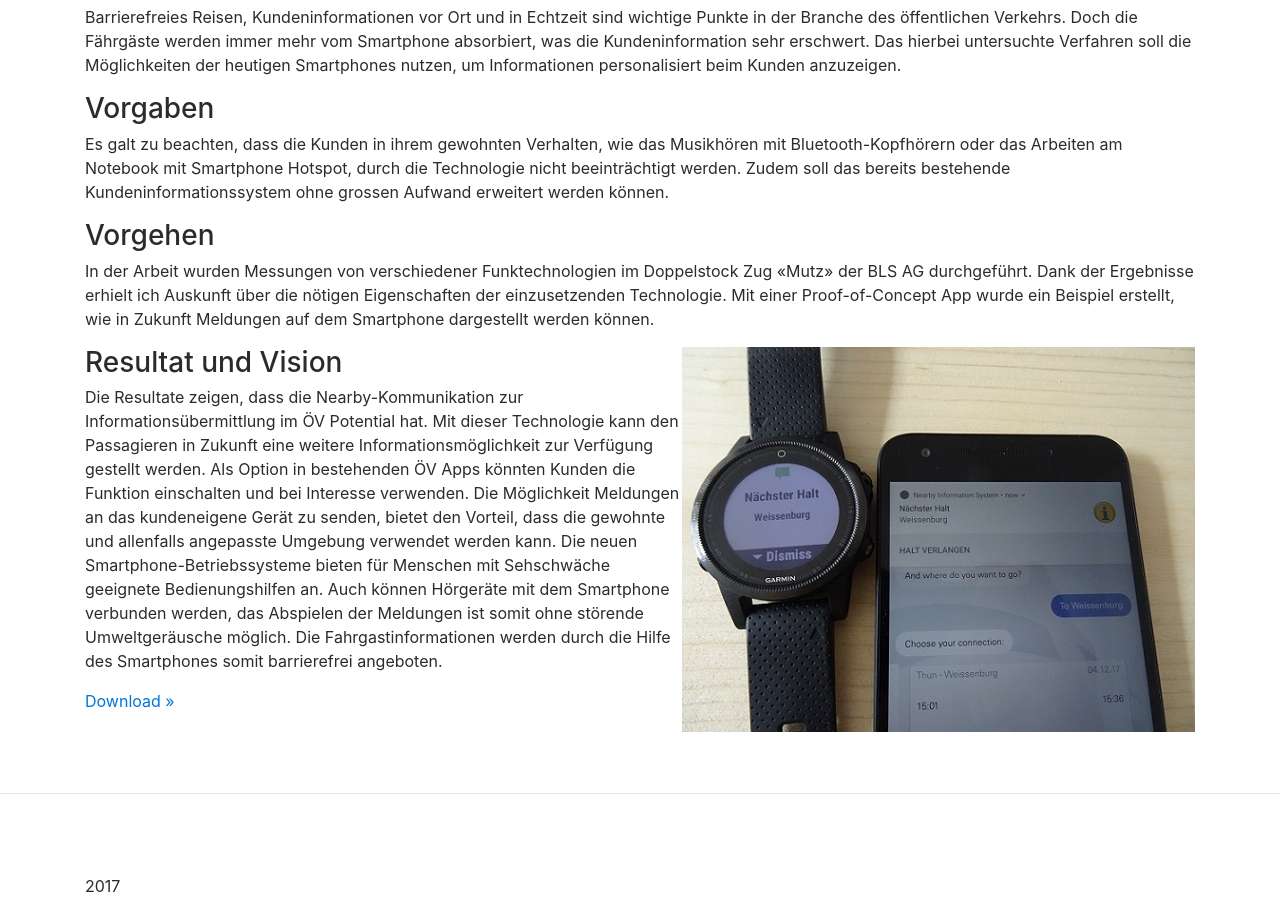
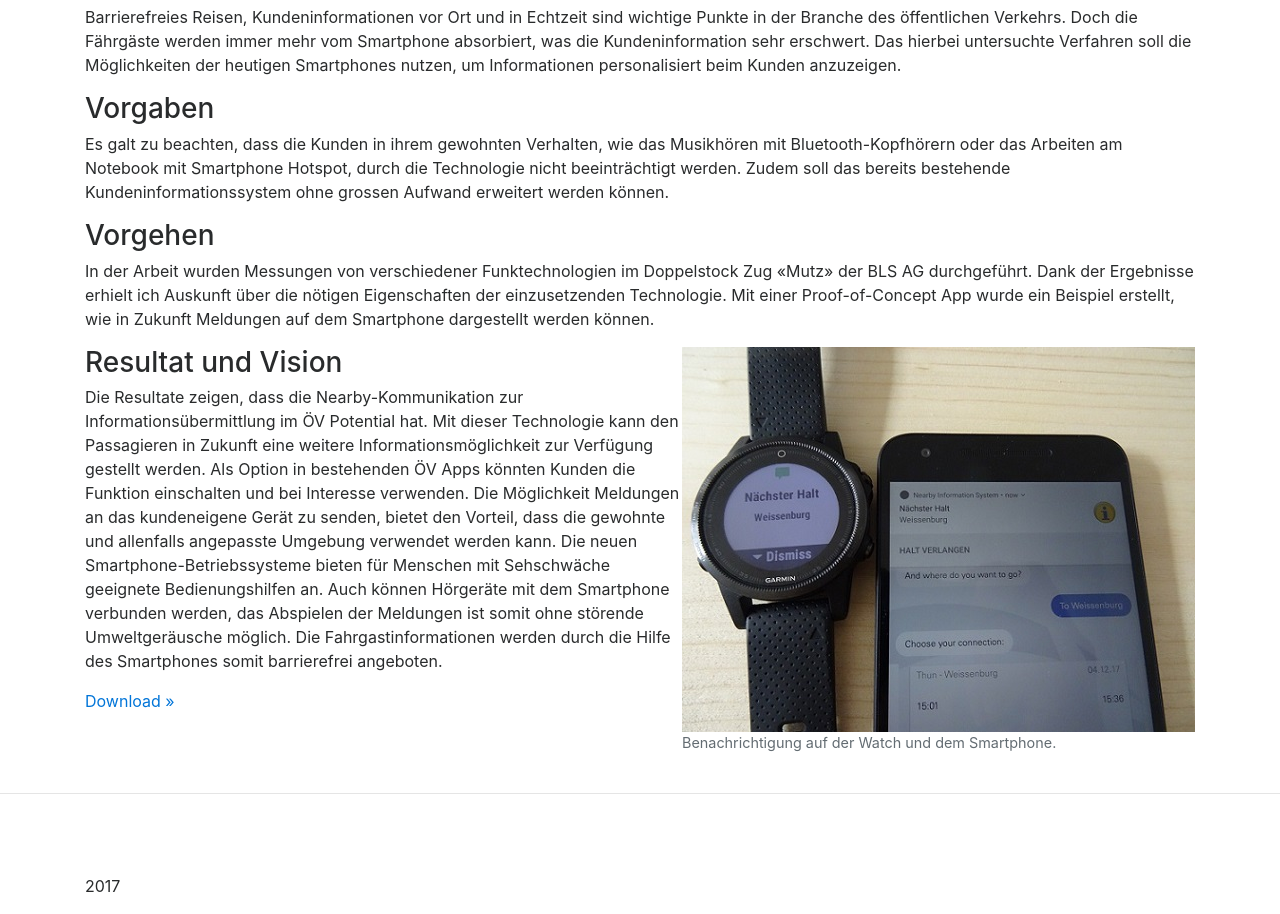
Before and after one commit to zossli/nis.zoss.li, a plain HTML site: page book.html in a window 1280 px wide. Shown: the part 141-1055 px from the top of the page. Drawn offline with nearby package versions, Linux system fonts and the light colour scheme.

Commit message:
updated image captio

```diff
--- a/book.html
+++ b/book.html
@@ -61,7 +61,11 @@
 
 <h3>Vorgehen</h3>
 <p>In der Arbeit wurden Messungen von verschiedener Funktechnologien im Doppelstock Zug «Mutz» der BLS AG durchgeführt. Dank der Ergebnisse erhielt ich Auskunft über die nötigen Eigenschaften der einzusetzenden Technologie. Mit einer Proof-of-Concept App wurde ein Beispiel erstellt, wie in Zukunft Meldungen auf dem Smartphone dargestellt werden können.</p>
-<img src="res/vorbls.jpg" class="float-right img-fluid" />
+<figure class="figure float-right">
+<img src="res/vorbls.jpg" class=" img-fluid" />
+  <figcaption class="figure-caption">Benachrichtigung auf der Watch und dem Smartphone.</figcaption>
+</figure>
+
 <h3>Resultat und Vision</h3>
 <p>Die Resultate zeigen, dass die Nearby-Kommunikation zur Informationsübermittlung im ÖV Potential hat. Mit dieser Technologie kann den Passagieren in Zukunft eine weitere Informationsmöglichkeit zur Verfügung gestellt werden. Als Option in bestehenden ÖV Apps könnten Kunden die Funktion einschalten und bei Interesse verwenden. Die Möglichkeit Meldungen an das kundeneigene Gerät zu senden, bietet den Vorteil, dass die gewohnte und allenfalls angepasste Umgebung verwendet werden kann. Die neuen Smartphone-Betriebssysteme bieten für Menschen mit Sehschwäche geeignete Bedienungshilfen an. Auch können Hörgeräte mit dem Smartphone verbunden werden, das Abspielen der Meldungen ist somit ohne störende Umweltgeräusche möglich. Die Fahrgastinformationen werden durch die Hilfe des Smartphones somit barrierefrei angeboten.</p>
 <p><a href="res/1692_NIS_Reto_Zoss.pdf">Download &raquo;</a></p>  <br /><br />
```
